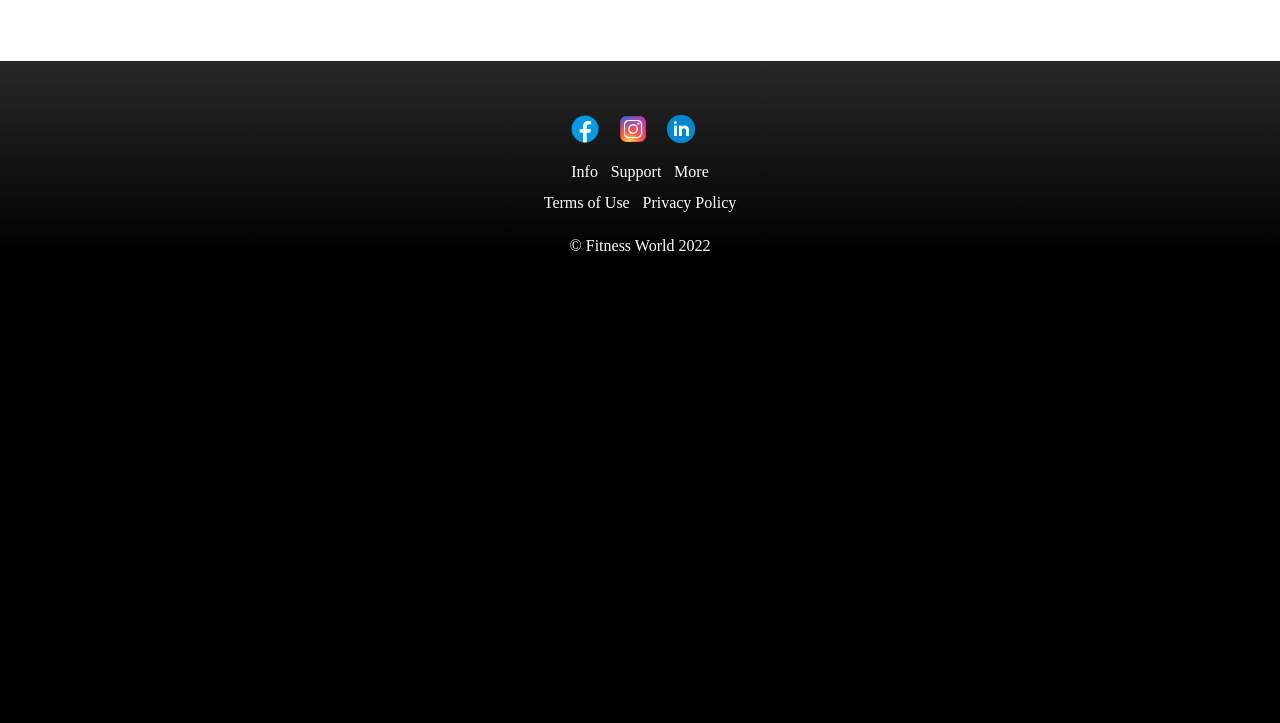
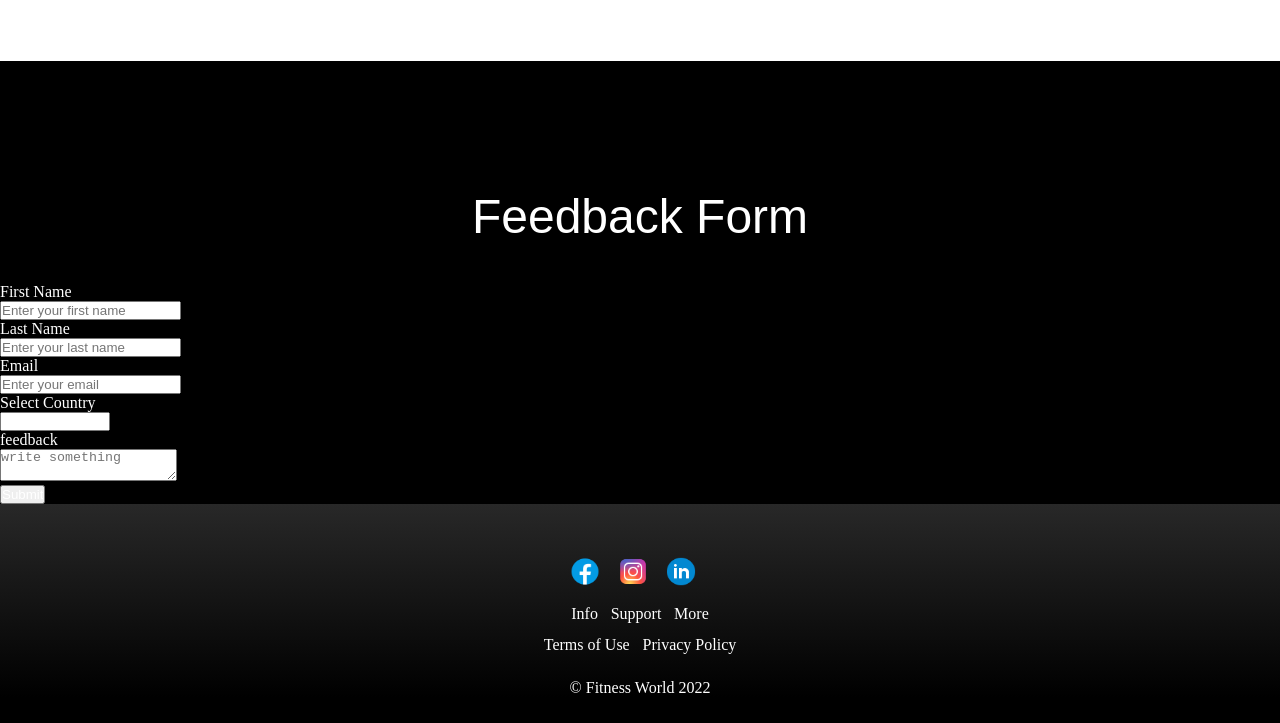
Before and after one commit to dev-064/bclub_summer_associate_selections, a plain HTML site: page index.html in a window 1280 px wide. Shown: the part 2136-2859 px from the top of the page. Before the commit the page ends 2417 px from the top, so only its background shows below. Drawn offline with nearby package versions, Linux system fonts and the light colour scheme; a script that the page names is missing; a web font is replaced by a local one.

Commit message:
Update index.html

```diff
--- a/index.html
+++ b/index.html
@@ -85,7 +85,8 @@
                 </div>
                 <p class="center h-secondary" style="margin-bottom: 5%;">tredmil
                 </p>
-                <p class="center h-tertiary">Lorem ipsum, dolor sit amet consectetur adipisicing elit. Exercitationem nobis optio
+                <p class="center h-tertiary">Lorem ipsum, dolor sit amet consectetur adipisicing elit. Exercitationem
+                    nobis optio
                     consequuntur quam dolores perferendis eius saepe porro in harum!</p>
                 <button class="btn">Purchase
                 </button>
@@ -97,7 +98,8 @@
                 <p class="center h-secondary" style="margin-bottom: 5%;">tredmil
 
                 </p>
-                <p class="center h-tertiary">Lorem ipsum, dolor sit amet consectetur adipisicing elit. Exercitationem nobis optio
+                <p class="center h-tertiary">Lorem ipsum, dolor sit amet consectetur adipisicing elit. Exercitationem
+                    nobis optio
                     consequuntur quam dolores perferendis eius saepe porro in harum!</p>
                 <button class="btn">Purchase
                 </button>
@@ -109,7 +111,8 @@
                 <p class="center h-secondary" style="margin-bottom: 5%;">tredmil
 
                 </p>
-                <p class="center h-tertiary">Lorem ipsum, dolor sit amet consectetur adipisicing elit. Exercitationem nobis optio
+                <p class="center h-tertiary">Lorem ipsum, dolor sit amet consectetur adipisicing elit. Exercitationem
+                    nobis optio
                     consequuntur quam dolores perferendis eius saepe porro in harum!</p>
                 <button class="btn">Purchase
                 </button>
@@ -126,7 +129,8 @@
                 <div class="people">
                     <img src="images/Cunetto_Trish_20130930_REH7104.jpg" alt="">
                 </div>
-                <p class="center h-tertiary">Lorem ipsum, dolor sit amet consectetur adipisicing elit. Exercitationem nobis optio
+                <p class="center h-tertiary">Lorem ipsum, dolor sit amet consectetur adipisicing elit. Exercitationem
+                    nobis optio
                     consequuntur quam dolores perferendis eius saepe porro in harum! Lorem ipsum dolor sit amet
                     consectetur adipisicing elit. Aliquam asperiores cum nulla numquam facere neque fuga delectus minus
                     vel? Iusto delectus beatae, quis doloremque atque dolores, consequuntur vel, repellendus dolore nemo
@@ -136,7 +140,8 @@
                 <div class="people">
                     <img src="images/Cunetto_Trish_20130930_REH7104.jpg" alt="">
                 </div>
-                <p class="center h-tertiary">Lorem ipsum, dolor sit amet consectetur adipisicing elit. Exercitationem nobis optio
+                <p class="center h-tertiary">Lorem ipsum, dolor sit amet consectetur adipisicing elit. Exercitationem
+                    nobis optio
                     consequuntur quam dolores perferendis eius saepe porro in harum! Lorem ipsum dolor, sit amet
                     consectetur adipisicing elit. Fugiat labore magni ad nobis dicta quasi odit iusto quo debitis ipsa
                     itaque eaque saepe neque blanditiis corporis, omnis hic delectus cupiditate quos. Repellendus
@@ -146,7 +151,8 @@
                 <div class="people">
                     <img src="images/Cunetto_Trish_20130930_REH7104.jpg" alt="">
                 </div>
-                <p class="center h-tertiary">Lorem ipsum, dolor sit amet consectetur adipisicing elit. Exercitationem nobis optio
+                <p class="center h-tertiary">Lorem ipsum, dolor sit amet consectetur adipisicing elit. Exercitationem
+                    nobis optio
                     consequuntur quam dolores perferendis eius saepe porro in harum! Lorem, ipsum dolor sit amet
                     consectetur adipisicing elit. Quisquam maxime perspiciatis, cumque, natus animi porro quasi nulla
                     cupiditate assumenda asperiores beatae, magnam modi similique eos aspernatur ea minus quo
@@ -158,13 +164,70 @@
             </div>
         </div>
     </div>
+    <div class="feedback">
+        <p class="center heading" style="margin-bottom:3% ;">Feedback Form</p>
+        <form action="nothing.backend">
+            <div class="row">
+                <div class="direct">
+                    <label for="name">First Name </label>
+                </div>
+                <div class="space">
+                    <input type="text" placeholder="Enter your first name">
+                </div>
+            </div>
+            <div class="row">
+                <div class="direct">
+                    <label for="name">Last Name</label>
+                </div>
+                <div class="space">
+                    <input type="text" placeholder="Enter your last name">
+                </div>
+            </div>
+            <div class="row">
+                <div class="direct">
+                    <label for="email">Email</label>
+                </div>
+                <div class="space">
+                    <input type="email" placeholder="Enter your email">
+                </div>
+            </div>
+            <div class="row">
+                <div class="direct">
+                    <label for="country">Select Country</label>
+                </div>
+                <div class="space">
+                    <select id="country" name="country">
+                        <option value="none">Select Country</option>
+                        <option value="australia">Australia</option>
+                        <option value="canada">Canada</option>
+                        <option value="usa">USA</option>
+                        <option value="russia">Russia</option>
+                        <option value="japan">Japan</option>
+                        <option value="india">India</option>
+                        <option value="china">China</option>
+                    </select>
+                </div>
+            </div>
+            <div class="row">
+                <div class="direct">
+                    <label for="feedback">feedback</label>
+                </div>
+                <div class="space">
+                    <textarea name="subject" placeholder="write something"></textarea>
+                </div>
+            </div>
+            <div class="row">
+                <input type="submit" value="Submit">
+            </div>
+        </form>
+    </div>
     <div id="footer">
         <ul class="footer_social_media">
-            <li><a href=" https://www.facebook.com/nssc.iit/" target="_blank"><img src="images/icons8-facebook-48.png"
+            <li><a href=" https://www.facebook.com" target="_blank"><img src="images/icons8-facebook-48.png"
                         alt="" style="height: 70%;width :70%"></a></li>
-            <li><a href="https://www.instagram.com/spats.iitkgp/?hl=en" target="_blank"><img
+            <li><a href="https://www.instagram.com" target="_blank"><img
                         src="images/icons8-instagram-48.png" alt="" style="height: 70%;width :70%"></a></li>
-            <li><a href="https://www.linkedin.com/company/national-students'-space-challenge/?originalSubdomain=in"
+            <li><a href="https://www.linkedin.com"
                     target="_blank"><img src="images/icons8-linkedin-circled-48.png" alt=""
                         style="height: 70%;width :70%"></a>
             </li>
```
